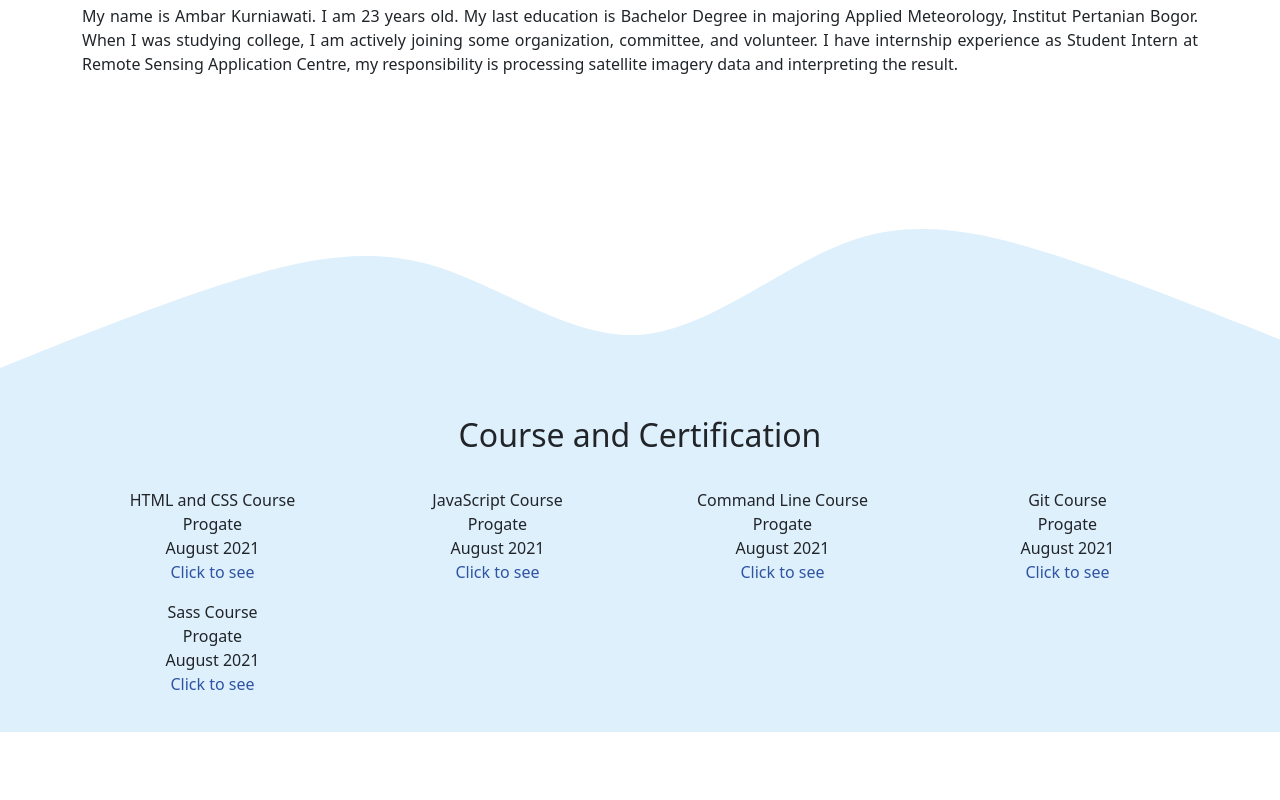
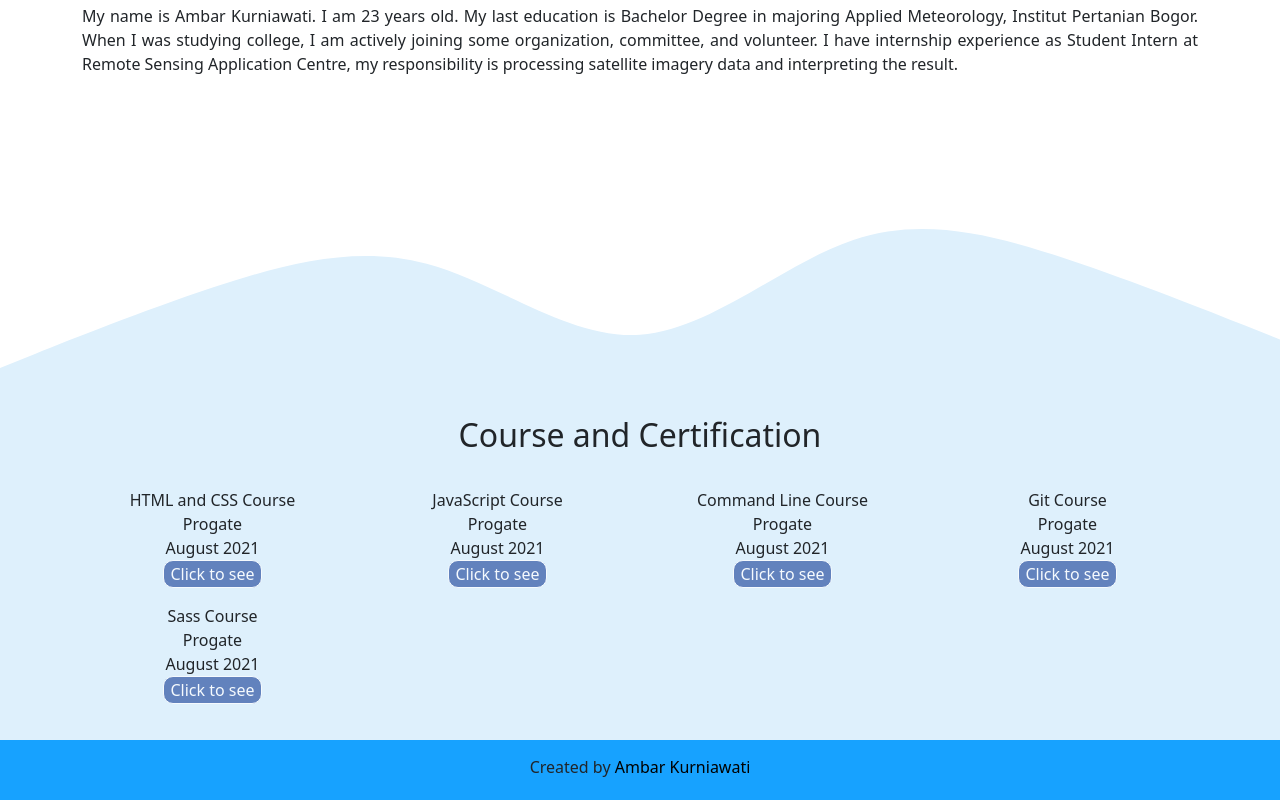
Before and after one commit to ambrkurniawati/ambrkurniawati.github.io, a plain HTML site: page index.html in a window 1280 px wide. Shown: the part 798-1598 px from the top of the page. Before the commit the page ends 1530 px from the top, so only its background shows below. Drawn offline with nearby package versions, Linux system fonts and the light colour scheme.

Commit message:
menambah footer

```diff
--- a/index.html
+++ b/index.html
@@ -79,7 +79,7 @@
               HTML and CSS Course<br />
               Progate<br />
               August 2021<br />
-              <a href="https://drive.google.com/file/d/1jAnTROrM6QNeIFO7wCYAjrxvdtcUE42G/view?usp=drivesdk">Click to see</a>
+              <a href="https://drive.google.com/file/d/1jAnTROrM6QNeIFO7wCYAjrxvdtcUE42G/view?usp=drivesdk"target="blank"><button>Click to see</button></a>
             </p>
           </div>
           <div class="col-md-3">
@@ -87,7 +87,7 @@
               JavaScript Course<br />
               Progate<br />
               August 2021<br />
-              <a href="https://drive.google.com/file/d/1j7hiu0fbTQCdhTqMKZIUXsqx0kc0--rT/view?usp=drivesdk">Click to see</a>
+              <a href="https://drive.google.com/file/d/1j7hiu0fbTQCdhTqMKZIUXsqx0kc0--rT/view?usp=drivesdk"target="blank"><button>Click to see</button></a>
             </p>
           </div>
           <div class="col-md-3">
@@ -95,7 +95,7 @@
               Command Line Course<br />
               Progate<br />
               August 2021<br />
-              <a href="https://drive.google.com/file/d/1ngOcSNwmnK9LwNr7wH9Ue70A39Q2Kc-i/view?usp=drivesdk">Click to see</a>
+              <a href="https://drive.google.com/file/d/1ngOcSNwmnK9LwNr7wH9Ue70A39Q2Kc-i/view?usp=drivesdk"target="blank"><button>Click to see</button></a>
             </p>
           </div>
           <div class="col-md-3">
@@ -103,7 +103,7 @@
               Git Course<br />
               Progate<br />
               August 2021<br />
-              <a href="https://drive.google.com/file/d/1nbvmUrdbbKqbzcnpkfbBQIRTwF-a79F-/view?usp=drivesdk">Click to see</a>
+              <a href="https://drive.google.com/file/d/1nbvmUrdbbKqbzcnpkfbBQIRTwF-a79F-/view?usp=drivesdk"target="blank"><button>Click to see</button></a>
             </p>
           </div>
           <div class="col-md-3">
@@ -111,7 +111,7 @@
               Sass Course<br />
               Progate<br />
               August 2021<br />
-              <a href="https://drive.google.com/file/d/1pMLsSQHi8WZ9dkRBT62X6jp3DvrhhiIz/view?usp=drivesdk">Click to see</a>
+              <a href="https://drive.google.com/file/d/1pMLsSQHi8WZ9dkRBT62X6jp3DvrhhiIz/view?usp=drivesdk"target="blank"><button>Click to see</button></a>
             </p>
           </div>
         </div>
@@ -119,6 +119,12 @@
     </section>
     <!--Akhir certification-->
 
+    <!--Footer-->
+    <footer style="background-color: #17a2ff">
+      <p>Created by <a href="https://www.linkedin.com/in/ambark">Ambar Kurniawati</a></p>
+    </footer>
+    <!--Akhir footer-->
+
     <script src="https://cdn.jsdelivr.net/npm/bootstrap@5.1.0/dist/js/bootstrap.bundle.min.js" integrity="sha384-U1DAWAznBHeqEIlVSCgzq+c9gqGAJn5c/t99JyeKa9xxaYpSvHU5awsuZVVFIhvj" crossorigin="anonymous"></script>
   </body>
 </html>
--- a/style.css
+++ b/style.css
@@ -42,6 +42,33 @@ p a {
   color: #2f54a3;
 }
 
-p a:hover {
+footer {
+  height: 60px;
+  weight: 100%;
+}
+
+footer p {
+  text-align: center;
+  text-decoration: none;
+  padding: 15px;
+}
+
+footer p a {
   color: black;
 }
+
+footer p a:hover {
+  color: white
+}
+
+button {
+  background: #2f54a3;
+  color: white;
+  border: white 1px solid;
+  border-radius: 10px;
+  opacity: 0.7;
+}
+
+button:hover {
+  opacity: 1;
+}
```
